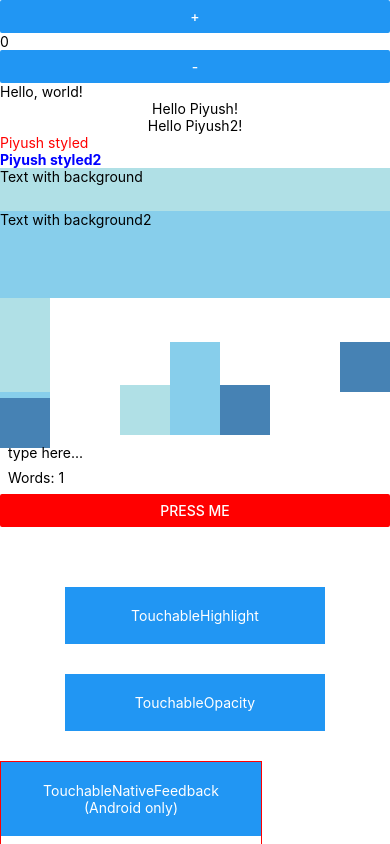
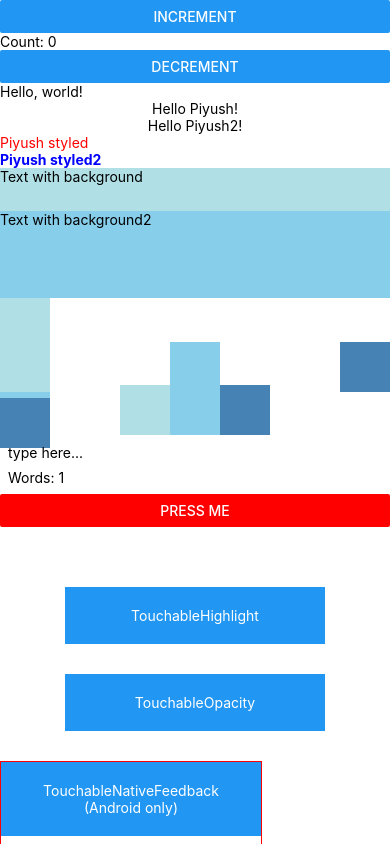
Before and after one commit to pdhimate/TWApp, a React Native app: screen / in a window 390 px wide. Built offline with nearby package versions, Linux system fonts and the light colour scheme; no server answers.

Commit message:
IMplement the previous counter in a diffrent way

```diff
--- a/components/counter.js
+++ b/components/counter.js
@@ -1,24 +1,52 @@
-import React, { Component } from 'react';
-import { Text, View, Button } from 'react-native';
+import React, { Fragment, Component } from 'react';
+import {
+    SafeAreaView,
+    StyleSheet,
+    View,
+    Button,
+    Text
+} from 'react-native';
+
 
 export class Counter extends Component {
-    //state object
     state = { count: 0 };
 
-    increment = () => {
-        this.setState({ count: this.state.count + 1 });
+    decrement() {
+        let count = this.state.count - 1;
+        this.setState({
+            count
+        })
     }
-    decrement = () => {
-        this.setState({ count: this.state.count - 1 });
+
+    increment() {
+        let count = this.state.count + 1;
+        this.setState({
+            count
+        })
     }
 
     render() {
+        const { count } = this.state;
         return (
-            <View>
-                <Button onPress={this.increment} title="+"></Button>
-                <Text >{this.state.count}</Text>
-                <Button onPress={this.decrement} title="-"></Button>
+            <View styles={styles.container}>
+                <Button
+                    title="increment"
+                    onPress={() => this.increment()}
+                />
+                <Text>Count: {count}</Text>
+                <Button
+                    title="decrement"
+                    onPress={() => this.decrement()}
+                />
             </View>
         );
     }
-}
+};
+
+const styles = StyleSheet.create({
+    container: {
+        flex: 1,
+        justifyContent: 'center',
+        alignItems: 'center'
+    }
+});
```
